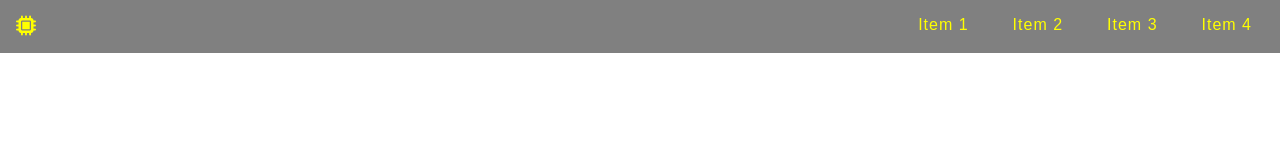
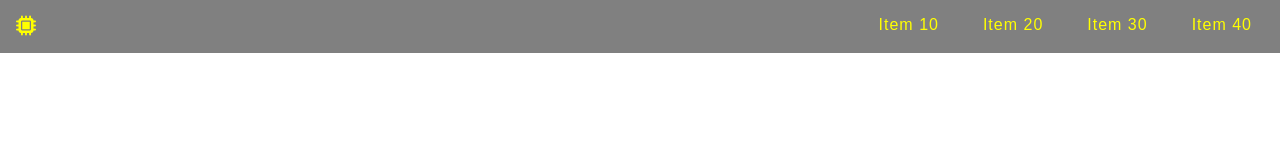
Before and after one commit to eltonapsantos10/git-teste2, a plain HTML site: page index.html in a window 1280 px wide. Drawn offline with Linux system fonts and the light colour scheme.

Commit message:
alteracao dos numeros itens menu

```diff
--- a/index.html
+++ b/index.html
@@ -16,10 +16,10 @@
 
         <nav class="navbar">
             <ul>
-                <li><a href="#">Item 1</a></li>
-                <li><a href="#">Item 2</a></li>
-                <li><a href="#">Item 3</a></li>
-                <li><a href="#">Item 4</a></li>
+                <li><a href="#">Item 10</a></li>
+                <li><a href="#">Item 20</a></li>
+                <li><a href="#">Item 30</a></li>
+                <li><a href="#">Item 40</a></li>
             </ul>
         </nav>
     </header>
```
